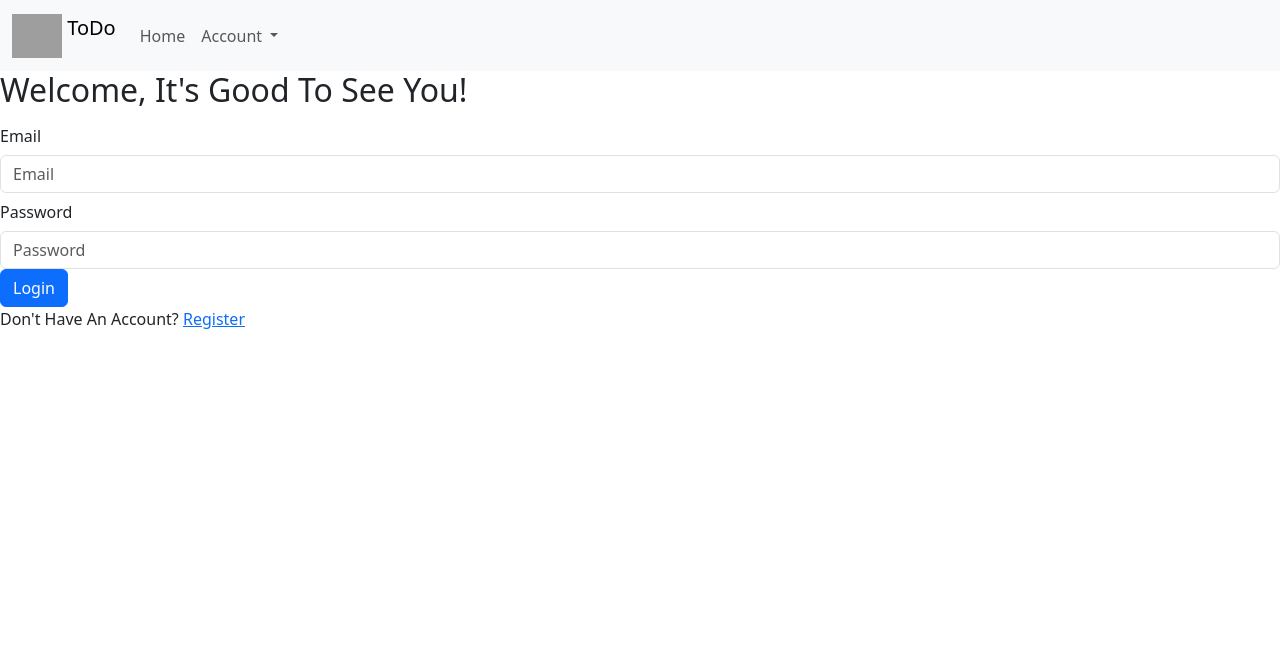
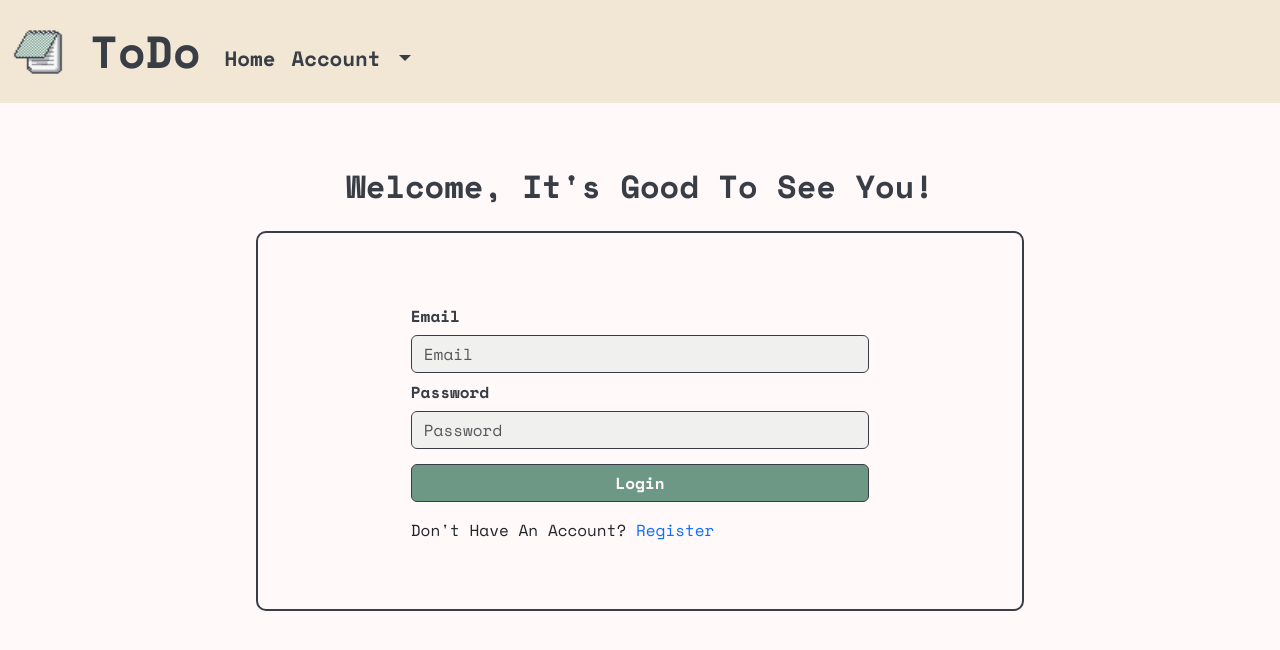
Before and after one commit to blueberrin/todo, a Flask app: page /login in a window 1280 px wide. Shown: the top 650 px of the page. Run offline with Flask 3, Linux system fonts and the light colour scheme; some libraries are stand-ins or nearby versions; grey boxes are pictures that could not be loaded.

Commit message:
changing the css/img links to suit the flask app

```diff
--- a/app.py
+++ b/app.py
@@ -23,4 +23,4 @@ def logout():
     return redirect(url_for('login'))
 
 if __name__ == '__main__':
-    app.run(True)
+    app.run(debug=True)
--- a/templates/login.html
+++ b/templates/login.html
@@ -3,10 +3,10 @@
     <head>
         <meta charset="utf-8">
         <meta name="viewport" content="width=device-width, initial-scale=1">
-        <link rel="icon" href="../img/favicon.ico">
+        <link rel="icon" href="{{ url_for('static', filename='favicon.ico') }}">
         <title>Login</title>
         <link href="https://cdn.jsdelivr.net/npm/bootstrap@5.3.0-alpha3/dist/css/bootstrap.min.css" rel="stylesheet" integrity="sha384-KK94CHFLLe+nY2dmCWGMq91rCGa5gtU4mk92HdvYe+M/SXH301p5ILy+dN9+nJOZ" crossorigin="anonymous">
-        <link href="../css/login.css" rel="stylesheet" type="text/css">
+        <link href="{{ url_for('static', filename='login.css') }}" rel="stylesheet" type="text/css">
         <link rel="preconnect" href="https://fonts.googleapis.com">
         <link rel="preconnect" href="https://fonts.gstatic.com" crossorigin>
         <link href="https://fonts.googleapis.com/css2?family=Space+Mono:wght@400;700&display=swap" rel="stylesheet">
@@ -20,7 +20,7 @@
             <div class="container-fluid">
               <div class="collapse navbar-collapse" id="navbarNavDropdown">
                 <a class="navbar-brand" href="../index.html">
-                  <img src="../img/todo.png" alt="Logo" width="50" height="44" class="d-inline-block align-text-top">
+                  <img src="{{ url_for('static', filename='todo.png') }}" alt="Logo" width="50" height="44" class="d-inline-block align-text-top">
                   ToDo
                 </a>
                 <ul class="navbar-nav">
--- a/templates/register.html
+++ b/templates/register.html
@@ -6,7 +6,7 @@
         <link rel="icon" href="../img/favicon.ico">
         <title>Register</title>
         <link href="https://cdn.jsdelivr.net/npm/bootstrap@5.3.0-alpha3/dist/css/bootstrap.min.css" rel="stylesheet" integrity="sha384-KK94CHFLLe+nY2dmCWGMq91rCGa5gtU4mk92HdvYe+M/SXH301p5ILy+dN9+nJOZ" crossorigin="anonymous">
-        <link href="../css/register.css" rel="stylesheet" type="text/css">
+        <link href="{{ url_for('static', filename='register.css') }}" rel="stylesheet" type="text/css">
         <link rel="preconnect" href="https://fonts.googleapis.com">
         <link rel="preconnect" href="https://fonts.gstatic.com" crossorigin>
         <link href="https://fonts.googleapis.com/css2?family=Space+Mono:wght@400;700&display=swap" rel="stylesheet">
```
